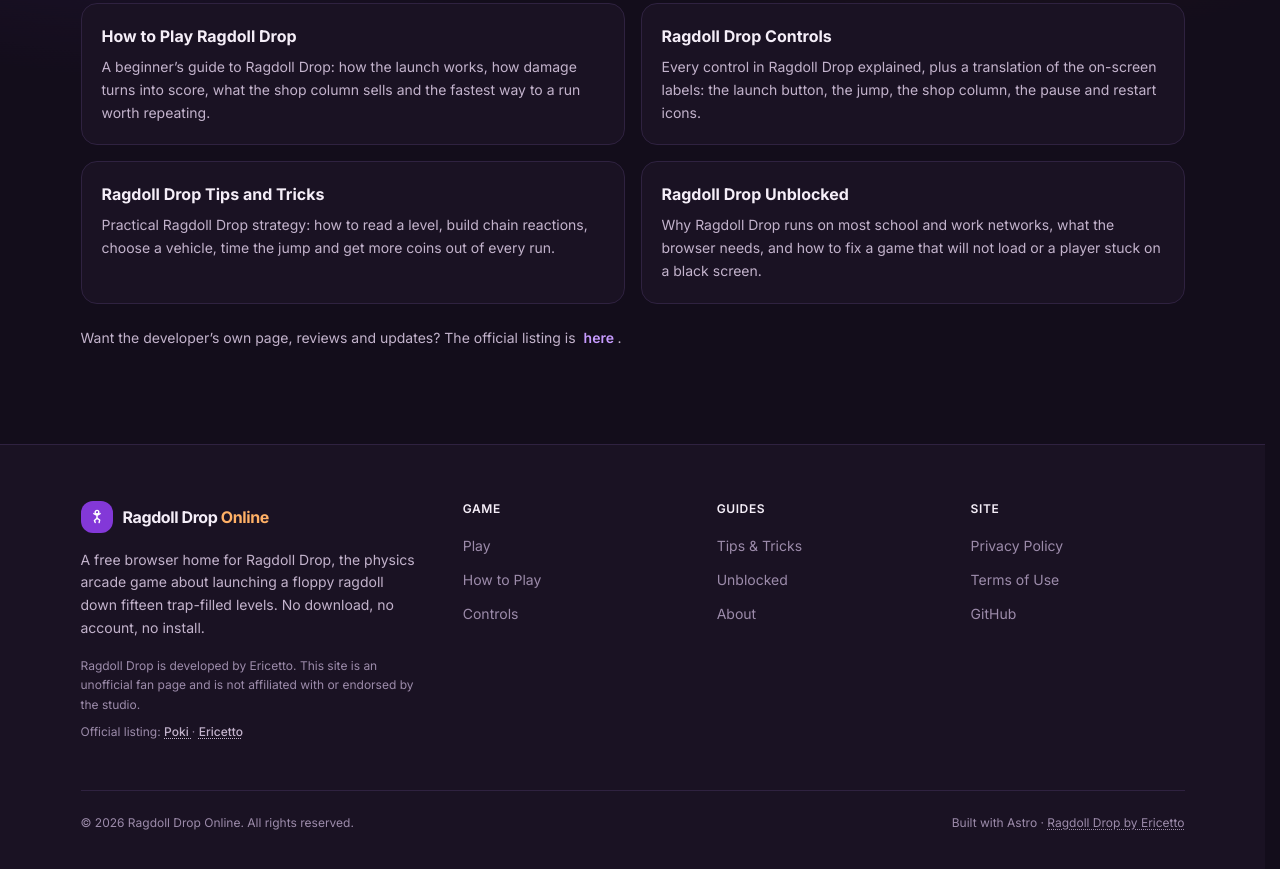
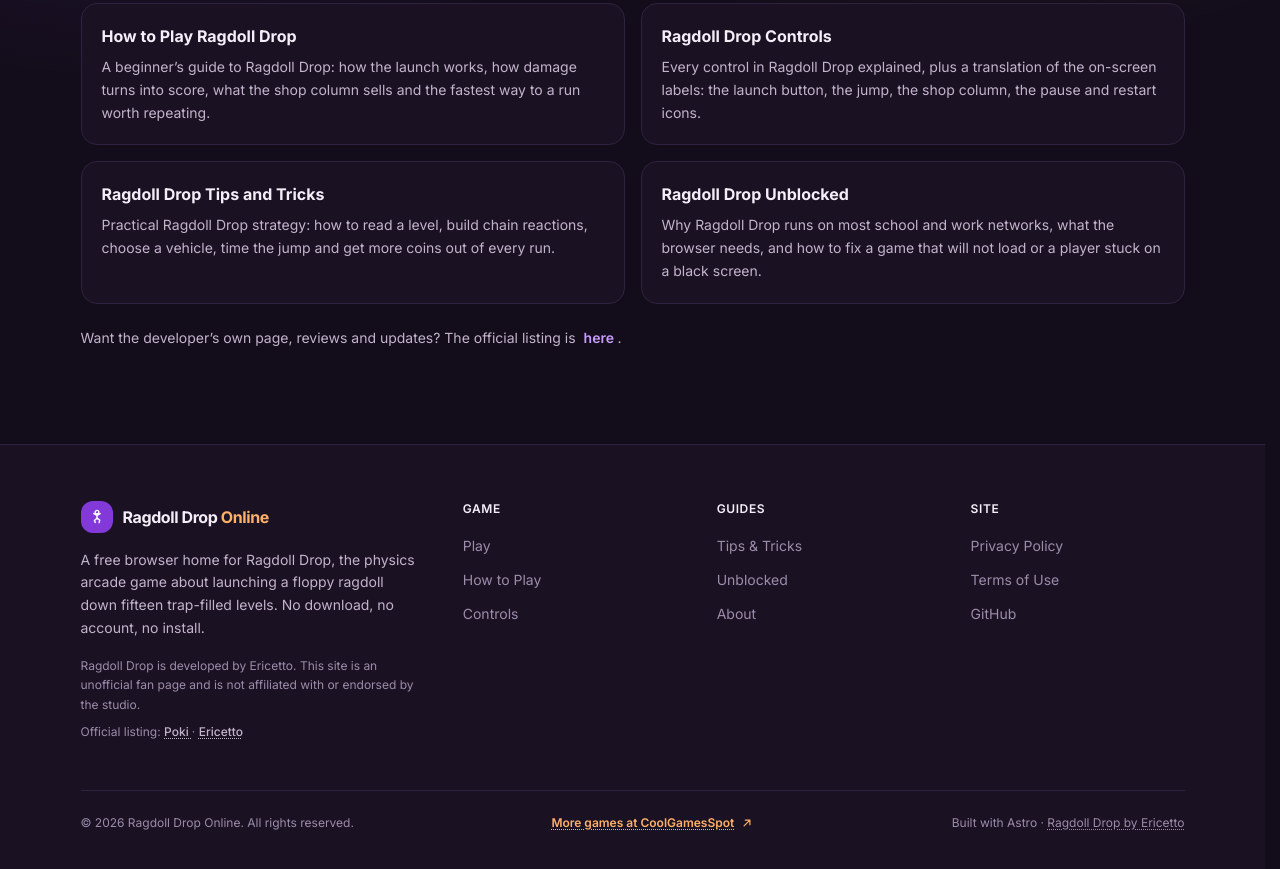
Before and after one commit to ragdoll-drop/ragdoll-drop.github.io, an Astro site: page / in a window 1280 px wide. Shown: the part 3498-4367 px from the top of the page. Built offline with nearby package versions, Linux system fonts and the light colour scheme; Astro itself is replaced by a stand-in of ours.

Commit message:
Add a footer link to CoolGamesSpot for more free browser games

```diff
--- a/src/components/layout/Footer.astro
+++ b/src/components/layout/Footer.astro
@@ -3,7 +3,7 @@
  * Footer.astro — site footer with grouped links and the fan-site disclosure
  * that keeps the site honest about who owns the game.
  */
-import { SITE, GAME_OFFICIAL_URL, GAME_DEVELOPER_URL } from '../../config/site';
+import { SITE, GAME_OFFICIAL_URL, GAME_DEVELOPER_URL, MORE_GAMES_URL } from '../../config/site';
 import { getLangFromUrl, useTranslations, localizedHref } from '../../i18n/utils';
 
 const lang = getLangFromUrl(Astro.url);
@@ -126,6 +126,27 @@ const columns = [
       class="mt-12 flex flex-col gap-3 border-t border-[var(--border)] pt-6 text-xs text-[var(--text-tertiary)] sm:flex-row sm:items-center sm:justify-between"
     >
       <p>&copy; {year} {SITE.name}. {t('footer.rights')}</p>
+      <a
+        href={MORE_GAMES_URL}
+        target="_blank"
+        rel="noopener noreferrer"
+        class="inline-flex items-center gap-1.5 font-semibold text-[var(--color-accent-400)] underline decoration-dotted underline-offset-2 transition-colors hover:text-[var(--text-primary)]"
+      >
+        {t('footer.moreGames')}
+        <svg
+          xmlns="http://www.w3.org/2000/svg"
+          viewBox="0 0 24 24"
+          fill="none"
+          stroke="currentColor"
+          stroke-width="2"
+          stroke-linecap="round"
+          stroke-linejoin="round"
+          class="h-3.5 w-3.5"
+          aria-hidden="true"
+        >
+          <path d="M7 17 17 7M9 7h8v8" />
+        </svg>
+      </a>
       <p>
         {t('footer.builtWith')} ·
         <a
--- a/src/config/site.ts
+++ b/src/config/site.ts
@@ -51,6 +51,9 @@ export const GAME_OFFICIAL_URL = 'https://poki.com/en/g/ragdoll-drop';
 /** Studio page for the developer. */
 export const GAME_DEVELOPER_URL = 'https://poki.com/en/developer/ericetto';
 
+/** Sister site that curates other free browser games. */
+export const MORE_GAMES_URL = 'https://coolgamesspot.com/';
+
 /**
  * Prefix a site-relative path with the deployment base path and normalise the
  * trailing slash so internal links never trigger a GitHub Pages redirect.
--- a/src/i18n/ui.ts
+++ b/src/i18n/ui.ts
@@ -73,6 +73,7 @@ export const ui = {
       'Ragdoll Drop is developed by Ericetto. This site is an unofficial fan page and is not affiliated with or endorsed by the studio.',
     'footer.official': 'Official listing:',
     'footer.builtWith': 'Built with Astro',
+    'footer.moreGames': 'More games at CoolGamesSpot',
 
     'notFound.title': 'Page not found',
     'notFound.text':
```
